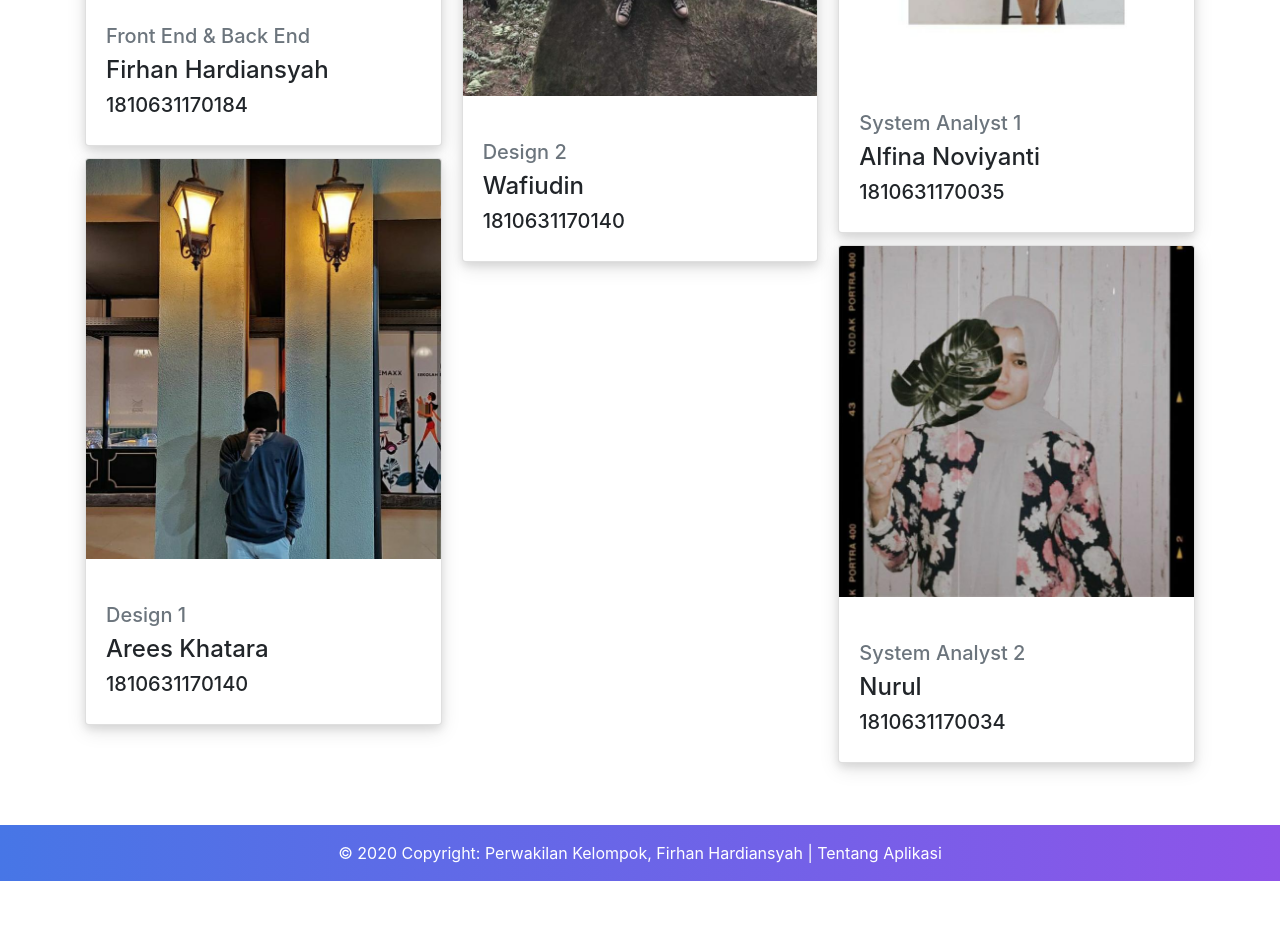
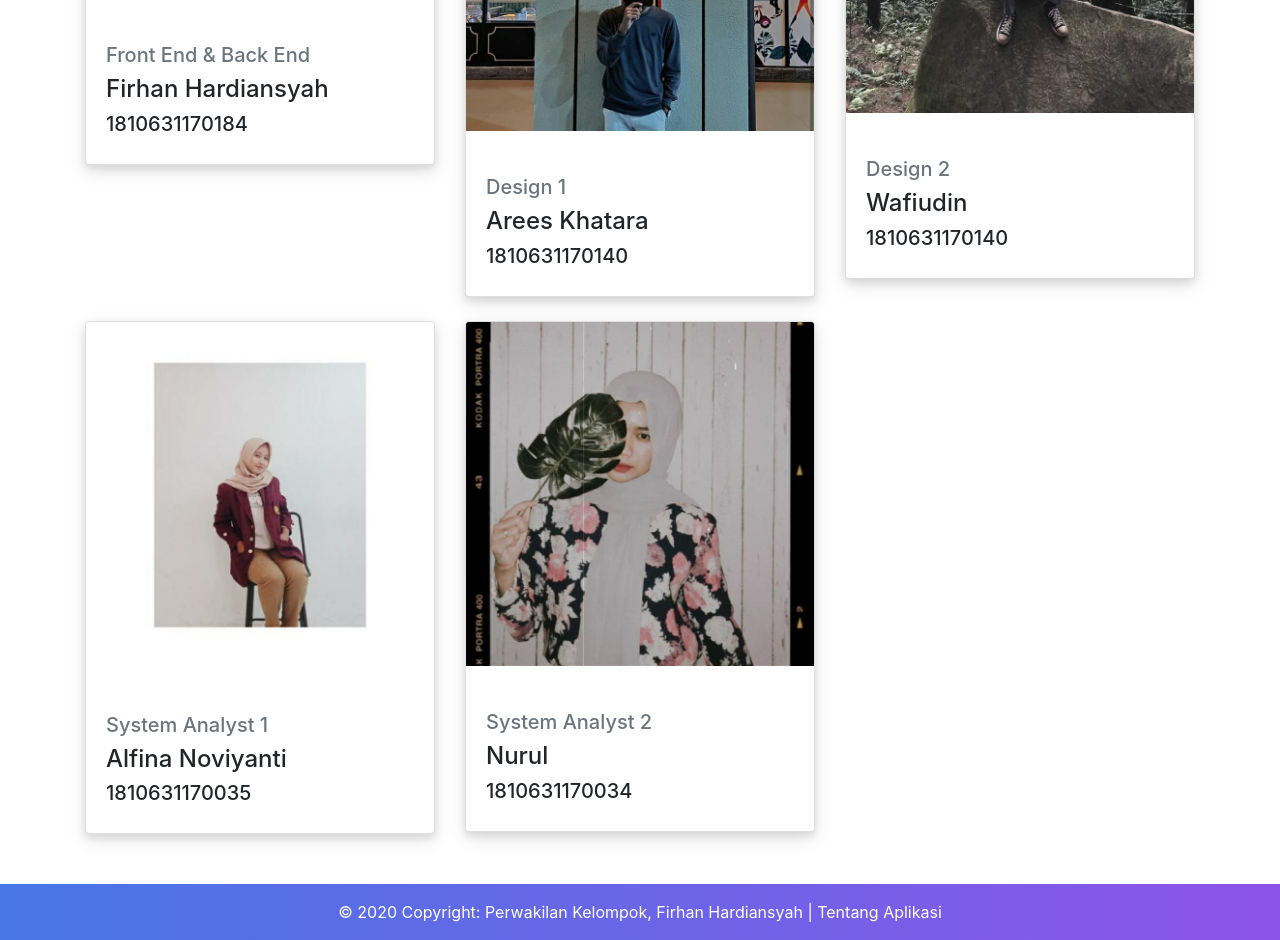
Before and after one commit to firhanhardiansyah/get-the-book, a PHP site: page /index.php?page=tentang in a window 1280 px wide. Shown: the part 537-1477 px from the top of the page. Before the commit the page ends 1418 px from the top, so only its background shows below. Run offline with PHP 8.4, Linux system fonts and the light colour scheme; some libraries are stand-ins or nearby versions.

Commit message:
dahlah 2

```diff
--- a/tentang.php
+++ b/tentang.php
@@ -3,8 +3,8 @@
   <h5>Aplikasi ini dibuat adalah untuk memenuhi tugas akhir dari mata kuliah RPL (Rancangan Perangkat Lunak) </h5>
   <hr>
   <h2>Nama Anggota</h2>
-  <div class="card-columns">
-    <div class="">
+  <div class="row">
+    <div class="col-xl-4 col-12 mt-4">
       <div class="card card-shadow">
         <img class="mb-4 card-img-top" src="<?= BASE_URL ?>assets/img/tentang/saya.jpeg"
           alt="Card image cap">
@@ -15,7 +15,7 @@
         </div>
       </div>
     </div>
-    <div class="">
+    <div class="col-xl-4 col-12 mt-4">
       <div class="card card-shadow">
         <img class="mb-4 card-img-top" src="<?= BASE_URL ?>assets/img/tentang/arees.jpeg"
           alt="Card image cap">
@@ -26,7 +26,7 @@
         </div>
       </div>
     </div>
-    <div class="">
+    <div class="col-xl-4 col-12 mt-4">
       <div class="card card-shadow">
         <img class="mb-4 card-img-top" src="<?= BASE_URL ?>assets/img/tentang/wafi.jpeg"
           alt="Card image cap">
@@ -37,7 +37,7 @@
         </div>
       </div>
     </div>
-    <div class="">
+    <div class="col-xl-4 col-12 mt-4">
       <div class="card card-shadow">
         <img class="mb-4 card-img-top" src="<?= BASE_URL ?>assets/img/tentang/alfina.jpeg"
           alt="Card image cap">
@@ -48,7 +48,7 @@
         </div>
       </div>
     </div>
-    <div class="">
+    <div class="col-xl-4 col-12 mt-4">
       <div class="card card-shadow">
         <img class="mb-4 card-img-top" src="<?= BASE_URL ?>assets/img/tentang/nurul.jpeg"
           alt="Card image cap">
```
